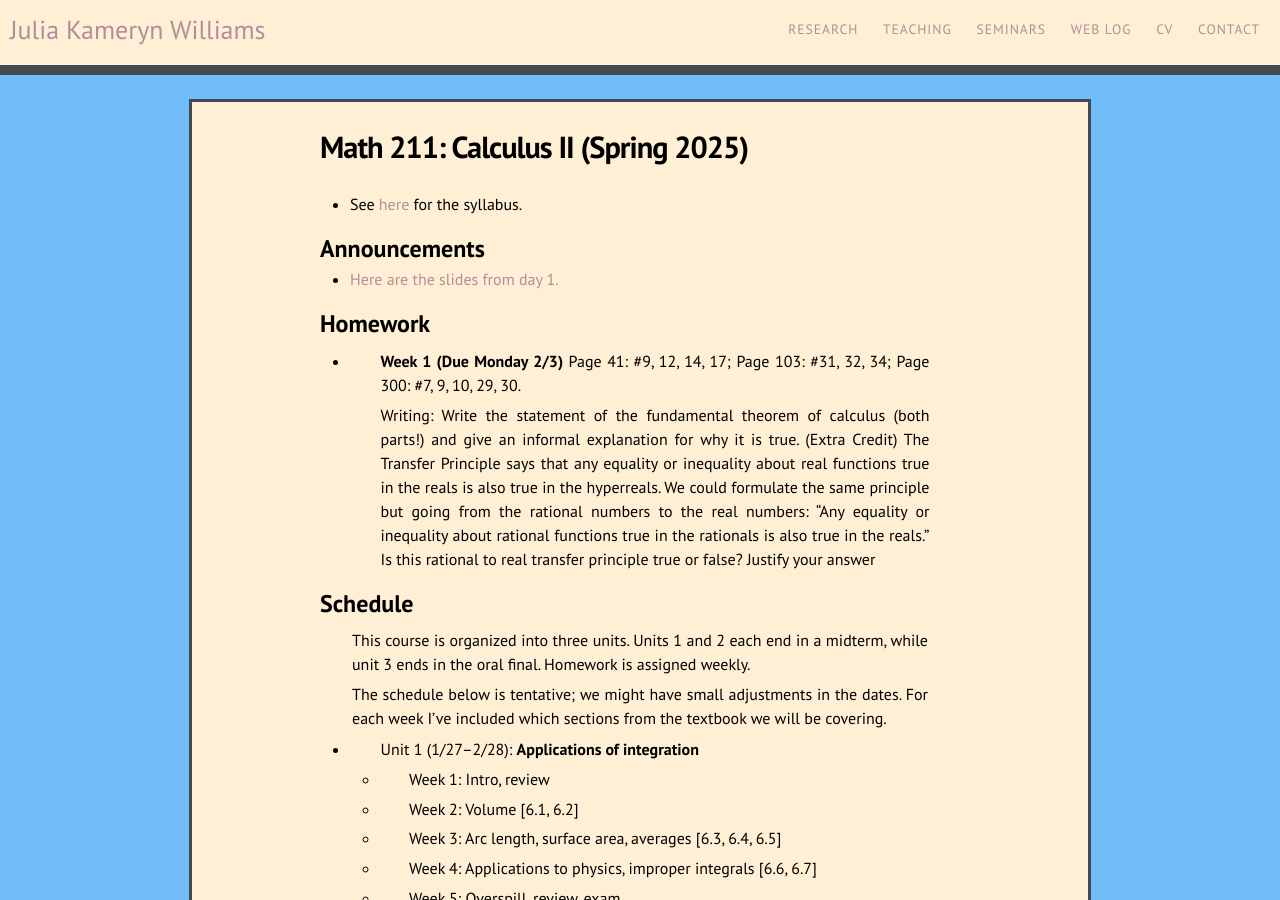
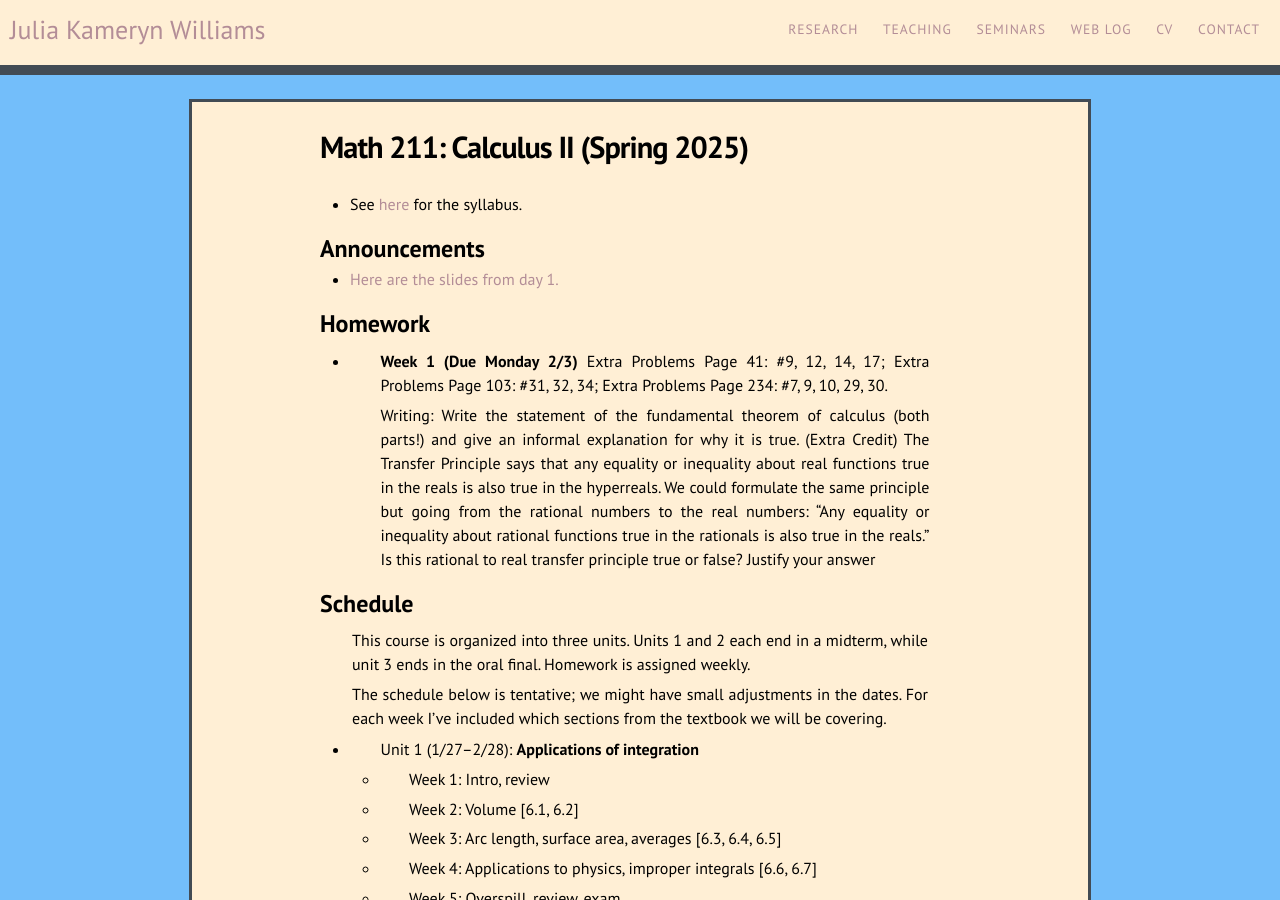
Before and after one commit to kamerynjw/kamerynjw.github.io, a Jekyll site: the page built from teaching/2025/math211.md, in a window 1280 px wide and 900 px high. Built offline with Jekyll 4.4.1, drawn with Linux system fonts in a browser that asks for light colours; nearby versions of some CDN libraries.

Commit message:
fixed hw

```diff
--- a/teaching/2025/math211.md
+++ b/teaching/2025/math211.md
@@ -15,7 +15,7 @@ Announcements
 Homework
 --------
 
-* **Week 1 (Due Monday 2/3)** Page 41: #9, 12, 14, 17; Page 103: #31, 32, 34; Page 300: #7, 9, 10, 29, 30.
+* **Week 1 (Due Monday 2/3)** Extra Problems Page 41: #9, 12, 14, 17; Extra Problems Page 103: #31, 32, 34; Extra Problems Page 234: #7, 9, 10, 29, 30.
 
     Writing: Write the statement of the fundamental theorem of calculus (both parts!) and give an informal explanation for why it is true. (Extra Credit) The Transfer Principle says that any equality or inequality about real functions true in the reals is also true in the hyperreals. We could formulate the same principle but going from the rational numbers to the real numbers: "Any equality or inequality about rational functions true in the rationals is also true in the reals." Is this rational to real transfer principle true or false? Justify your answer
 
```
